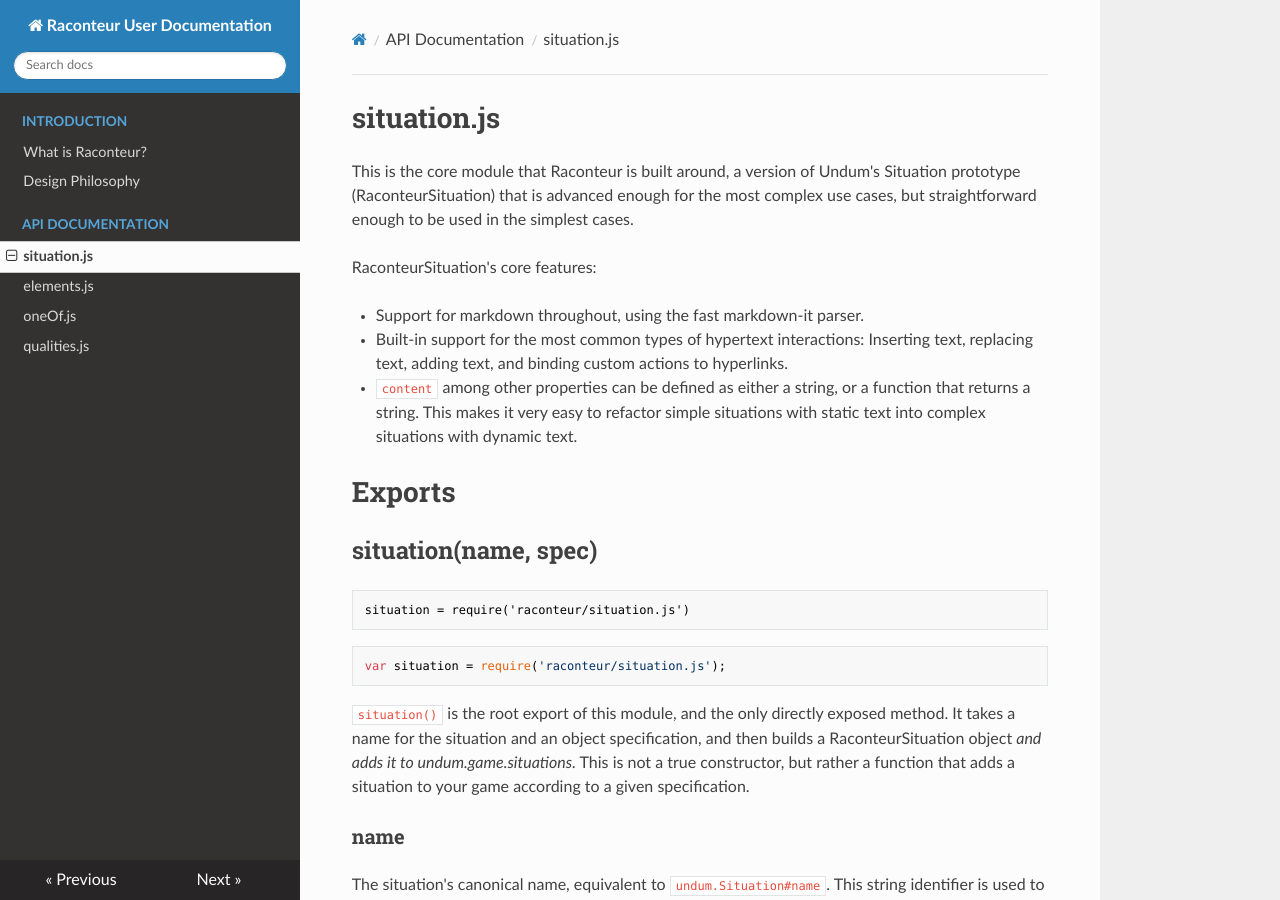
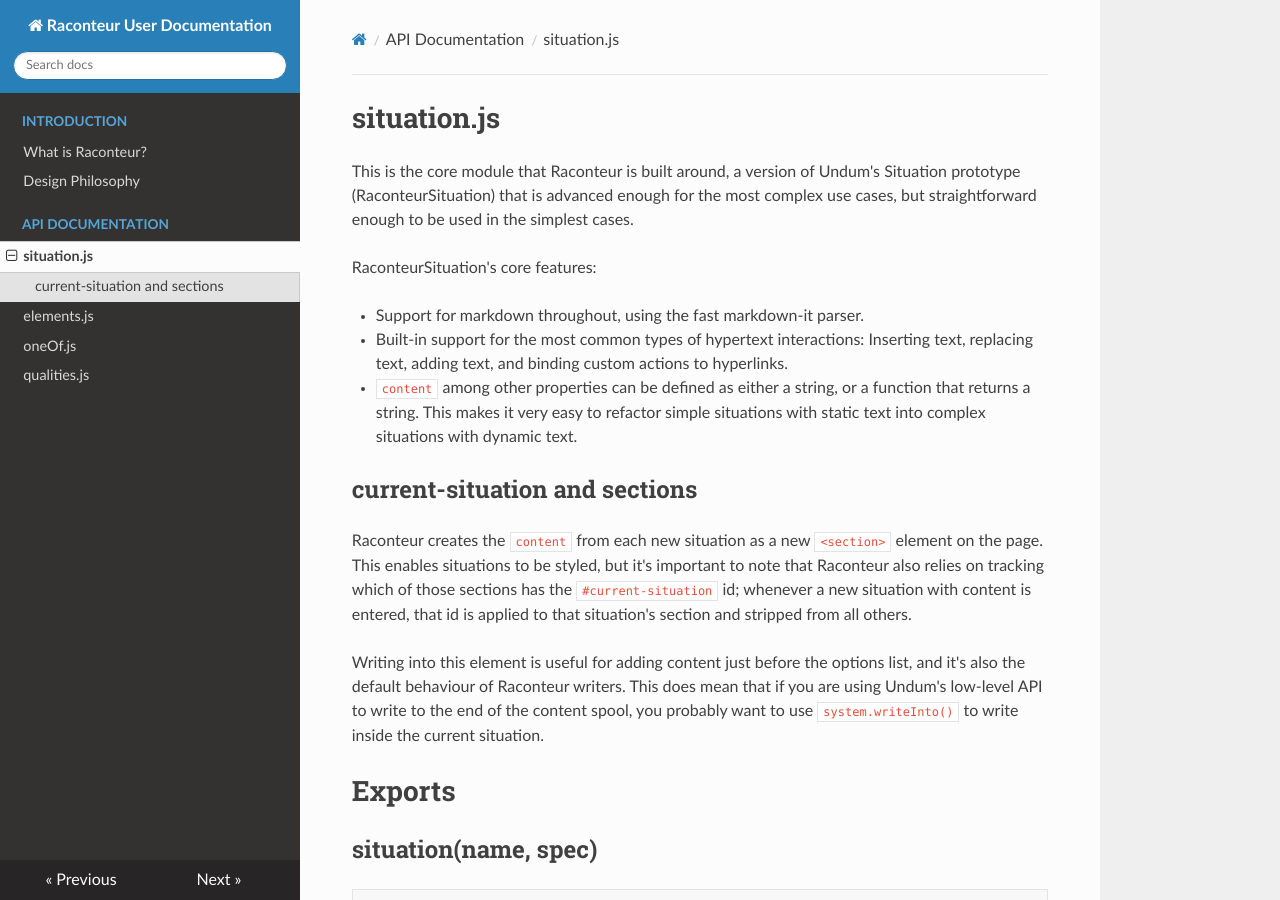
Before and after one commit to sequitur/raconteur, an MkDocs documentation site: the page built from docs/situation.md, in a window 1280 px wide and 900 px high. Built offline with MkDocs 1.6.1, drawn with Linux system fonts in a browser that asks for light colours; nearby versions of some CDN libraries; old or Windows-style settings are respelled for this version of MkDocs; some of the changed text lies outside the part shown.

Commit message:
Document sections change

```diff
--- a/docs/situation.md
+++ b/docs/situation.md
@@ -7,6 +7,12 @@
 - Support for markdown throughout, using the fast markdown-it parser.
 - Built-in support for the most common types of hypertext interactions: Inserting text, replacing text, adding text, and binding custom actions to hyperlinks.
 - `content` among other properties can be defined as either a string, or a function that returns a string. This makes it very easy to refactor simple situations with static text into complex situations with dynamic text.
+
+## current-situation and sections
+
+Raconteur creates the `content` from each new situation as a new `<section>` element on the page. This enables situations to be styled, but it's important to note that Raconteur also relies on tracking which of those sections has the `#current-situation` id; whenever a new situation with content is entered, that id is applied to that situation's section and stripped from all others.
+
+Writing into this element is useful for adding content just before the options list, and it's also the default behaviour of Raconteur writers. This does mean that if you are using Undum's low-level API to write to the end of the content spool, you probably want to use `system.writeInto()` to write inside the current situation.
 
 # Exports
 
@@ -60,6 +66,16 @@
 ### choices :: Array
 
 A list of situation names and/or tags, used by Undum to construct a list of choices for a situation. Tags should be prefixed with `#`. This list of choices is the last thing outputted when a situation is entered, after `after()` is called.
+
+### classes :: Array
+
+A list of classes that will be added to the `class` attribute of the `<section>` element wrapping the situation's content. If the situation has no content or if its `continueSection` property is truthy, this is disregarded.
+
+The classes given are in addition to the `[situation name]-situation` class that is added to the section by default.
+
+### continueSection :: Boolean
+
+If this is a truthy value, instead of creating a new section, the `content` of this situation is appended to the end of the `#current-situation` section -- Normally, the section created by the previous situation. This can be useful if you want to use a section as a styled element and you want to expand it, for instance if you want to group some sections visually inside a box.
 
 ### content :: String or Function
 
```
Also changed, not shown: 2 other files.
